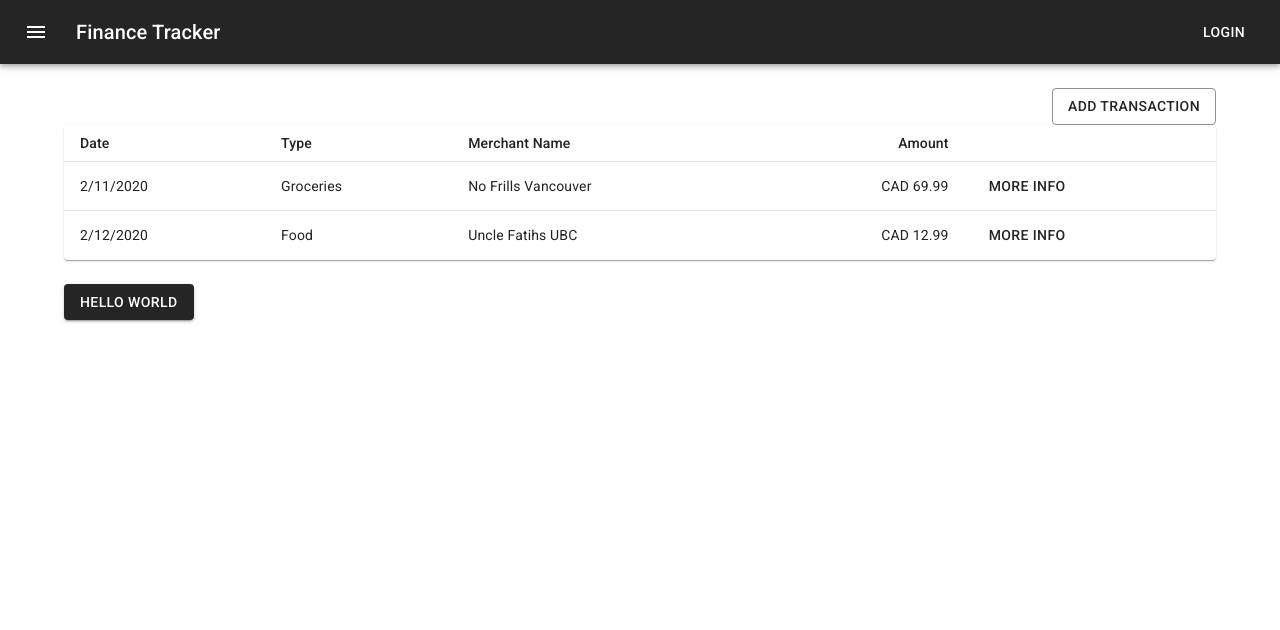
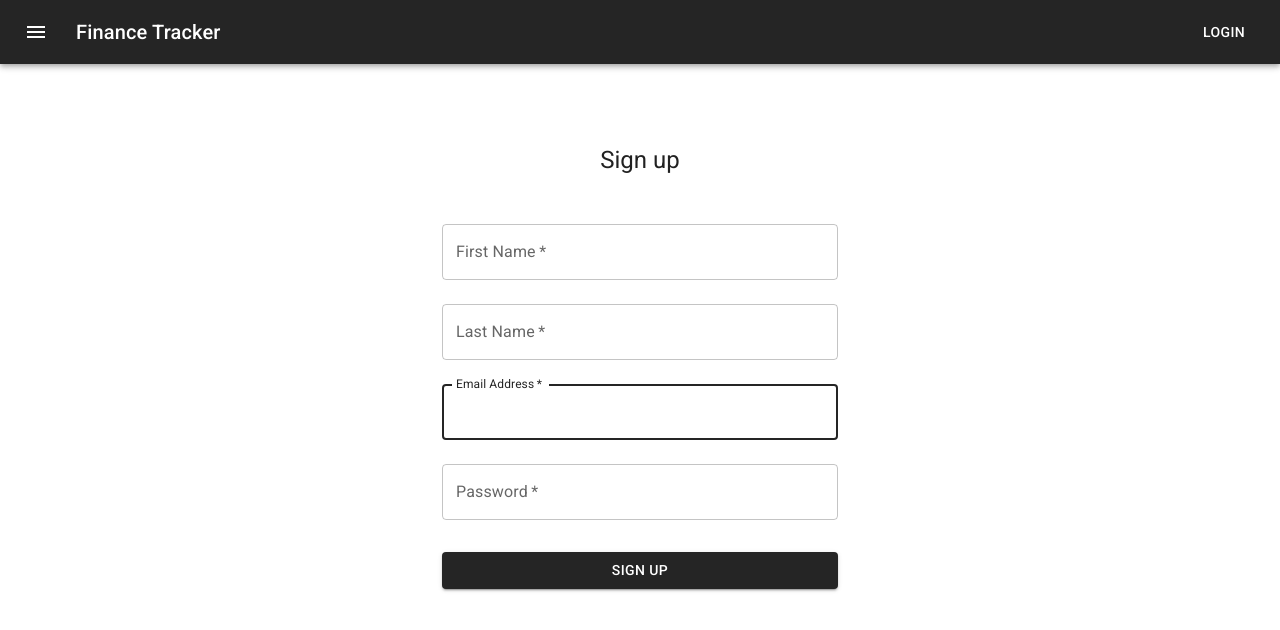
Before and after one commit to phillytan/FinanceTracker, a React (Create React App) app: page /signup in a window 1280 px wide. Shown: the top 630 px of the page. Built offline with nearby package versions, Linux system fonts and the light colour scheme.

Commit message:
login/signup ui (#7)

```diff
--- a/src/App.js
+++ b/src/App.js
@@ -1,12 +1,10 @@
 import { Button, Container } from '@mui/material'
-import NavBar from './components/NavBar';
 import TransactionsTable from './components/TransactionsTable';
 import AddTransactionItem from './components/AddTransactionItem';
 
 function App() {
 	return (
 		<>
-			<NavBar />
 			<Container>
 				<br />
 				<div style={{ display: 'flex', justifyContent: 'flex-end' }}>
--- a/src/components/NavBar.js
+++ b/src/components/NavBar.js
@@ -5,8 +5,10 @@ import Typography from "@mui/material/Typography";
 import Button from "@mui/material/Button";
 import IconButton from "@mui/material/IconButton";
 import MenuIcon from "@mui/icons-material/Menu";
+import { useNavigate } from "react-router-dom";
 
 const NavBar = () => {
+	const navigate = useNavigate()
 	return (
 		<Box sx={{ flexGrow: 1 }}>
 			<AppBar position="static">
@@ -23,7 +25,7 @@ const NavBar = () => {
 					<Typography variant="h6" component="div" sx={{ flexGrow: 1 }}>
 						Finance Tracker
 					</Typography>
-					<Button color="inherit">Login</Button>
+					<Button color="inherit" onClick={() => navigate("/login")}>Login</Button>
 				</Toolbar>
 			</AppBar>
 		</Box>
--- a/src/index.js
+++ b/src/index.js
@@ -1,25 +1,31 @@
-import React from 'react';
-import ReactDOM from 'react-dom/client';
-import App from './App';
+import React from "react";
+import ReactDOM from "react-dom/client";
+import App from "./App";
 import { BrowserRouter, Route, Routes } from "react-router-dom";
-import { CssBaseline } from '@mui/material';
+import { CssBaseline } from "@mui/material";
 import { ThemeProvider } from "@mui/material/styles";
 import theme from "./styles/theme";
 import "@fontsource/roboto/300.css";
 import "@fontsource/roboto/400.css";
 import "@fontsource/roboto/500.css";
 import "@fontsource/roboto/700.css";
-import Test from './components/Test'
+import Test from "./components/Test";
+import LoginPage from "./pages/LoginPage";
+import SignupPage from "./pages/SignupPage";
+import NavBar from "./components/NavBar";
 
-const root = ReactDOM.createRoot(document.getElementById('root'));
+const root = ReactDOM.createRoot(document.getElementById("root"));
 root.render(
   <React.StrictMode>
     <ThemeProvider theme={theme}>
       <CssBaseline />
       <BrowserRouter>
-        <App />
+        <NavBar />
         <Routes>
-          <Route path={'/test'} element={<Test />} />
+          <Route path={"/"} element={<App />} />
+          <Route path={"/login"} element={<LoginPage />} />
+          <Route path={"/signup"} element={<SignupPage />} />
+          <Route path={"/test"} element={<Test />} />
         </Routes>
       </BrowserRouter>
     </ThemeProvider>
--- /dev/null
+++ b/src/pages/LoginPage.js
@@ -0,0 +1,86 @@
+import * as React from "react";
+import Button from "@mui/material/Button";
+import CssBaseline from "@mui/material/CssBaseline";
+import TextField from "@mui/material/TextField";
+import FormControlLabel from "@mui/material/FormControlLabel";
+import Checkbox from "@mui/material/Checkbox";
+import Link from "@mui/material/Link";
+import Grid from "@mui/material/Grid";
+import Box from "@mui/material/Box";
+import Typography from "@mui/material/Typography";
+import Container from "@mui/material/Container";
+
+// https://github.com/mui/material-ui/blob/v5.13.4/docs/data/material/getting-started/templates/sign-in/SignIn.js
+export default function LoginPage() {
+  const handleSubmit = (event) => {
+    event.preventDefault();
+    const data = new FormData(event.currentTarget);
+    console.log({
+      email: data.get("email"),
+      password: data.get("password"),
+    });
+  };
+
+  return (
+    <Container component="main" maxWidth="xs">
+      <CssBaseline />
+      <Box
+        sx={{
+          marginTop: 15,
+          display: "flex",
+          flexDirection: "column",
+          alignItems: "center",
+        }}
+      >
+        <Typography component="h1" variant="h5">
+          Sign in
+        </Typography>
+        <Box component="form" onSubmit={handleSubmit} noValidate sx={{ mt: 4 }}>
+          <TextField
+            margin="normal"
+            required
+            fullWidth
+            id="email"
+            label="Email Address"
+            name="email"
+            autoComplete="email"
+            autoFocus
+          />
+          <TextField
+            margin="normal"
+            required
+            fullWidth
+            name="password"
+            label="Password"
+            type="password"
+            id="password"
+            autoComplete="current-password"
+          />
+          <FormControlLabel
+            control={<Checkbox value="remember" color="primary" />}
+            label="Remember me"
+          />
+          <Button
+            type="submit"
+            fullWidth
+            variant="contained"
+            sx={{ mt: 3, mb: 2 }}
+            color="primary"
+          >
+            Sign In
+          </Button>
+          <Grid container>
+            <Grid item xs>
+              <Link variant="body2">Forgot password?</Link>
+            </Grid>
+            <Grid item>
+              <Link href="/signup" variant="body2">
+                {"Sign Up"}
+              </Link>
+            </Grid>
+          </Grid>
+        </Box>
+      </Box>
+    </Container>
+  );
+}
--- /dev/null
+++ b/src/pages/SignupPage.js
@@ -0,0 +1,85 @@
+import * as React from "react";
+import Button from "@mui/material/Button";
+import CssBaseline from "@mui/material/CssBaseline";
+import TextField from "@mui/material/TextField";
+import Box from "@mui/material/Box";
+import Typography from "@mui/material/Typography";
+import Container from "@mui/material/Container";
+
+export default function SignupPage() {
+  const handleSubmit = (event) => {
+    event.preventDefault();
+    const data = new FormData(event.currentTarget);
+    console.log({
+      email: data.get("email"),
+      password: data.get("password"),
+    });
+  };
+
+  return (
+    <Container component="main" maxWidth="xs">
+      <CssBaseline />
+      <Box
+        sx={{
+          marginTop: 10,
+          display: "flex",
+          flexDirection: "column",
+          alignItems: "center",
+        }}
+      >
+        <Typography component="h1" variant="h5">
+          Sign up
+        </Typography>
+        <Box component="form" onSubmit={handleSubmit} noValidate sx={{ mt: 4 }}>
+          <TextField
+            margin="normal"
+            required
+            fullWidth
+            id="fname"
+            label="First Name"
+            name="fname"
+            autoFocus
+          />
+          <TextField
+            margin="normal"
+            required
+            fullWidth
+            id="lname"
+            label="Last Name"
+            name="lname"
+            autoFocus
+          />
+          <TextField
+            margin="normal"
+            required
+            fullWidth
+            id="email"
+            label="Email Address"
+            name="email"
+            autoComplete="email"
+            autoFocus
+          />
+          <TextField
+            margin="normal"
+            required
+            fullWidth
+            name="password"
+            label="Password"
+            type="password"
+            id="password"
+            autoComplete="current-password"
+          />
+          <Button
+            type="submit"
+            fullWidth
+            variant="contained"
+            sx={{ mt: 3, mb: 2 }}
+            color="primary"
+          >
+            Sign Up
+          </Button>
+        </Box>
+      </Box>
+    </Container>
+  );
+}
```
